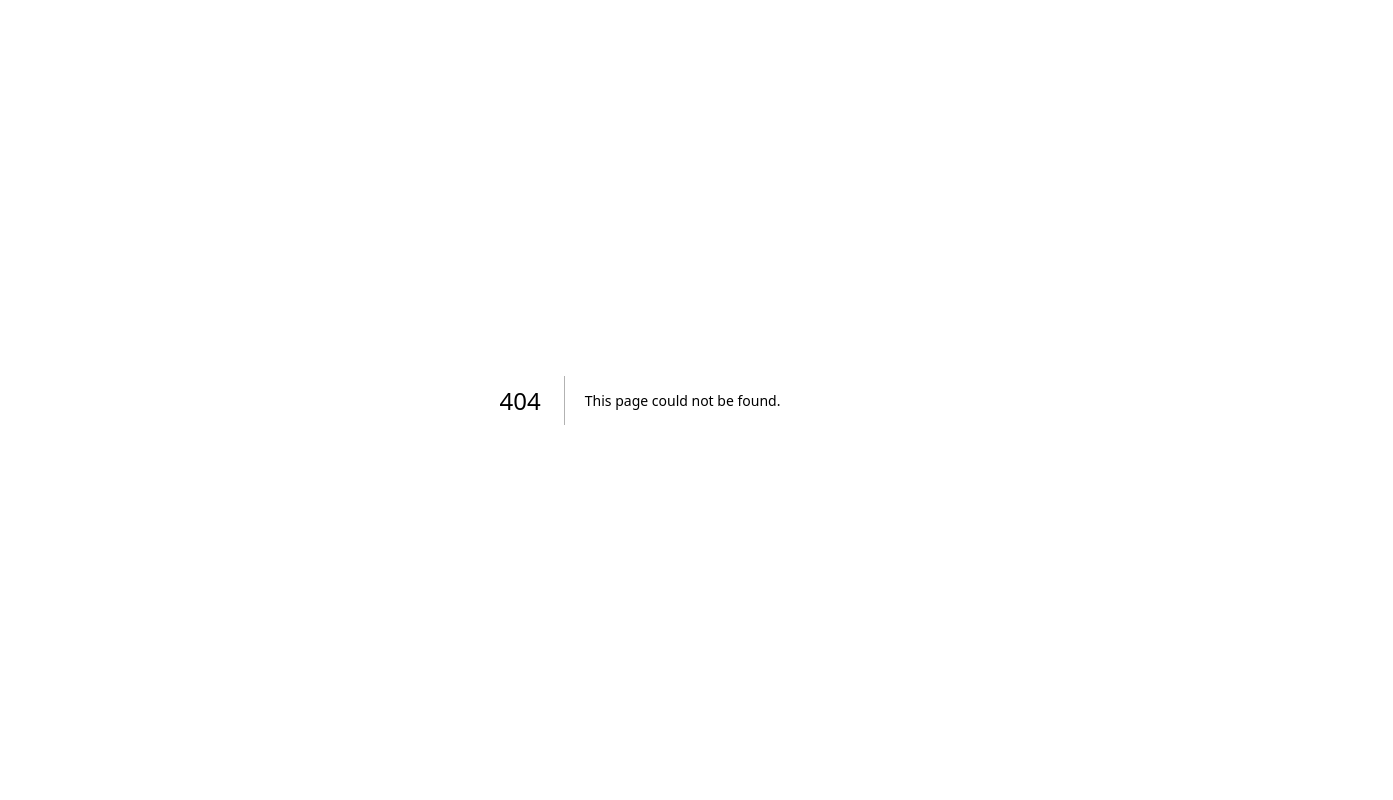
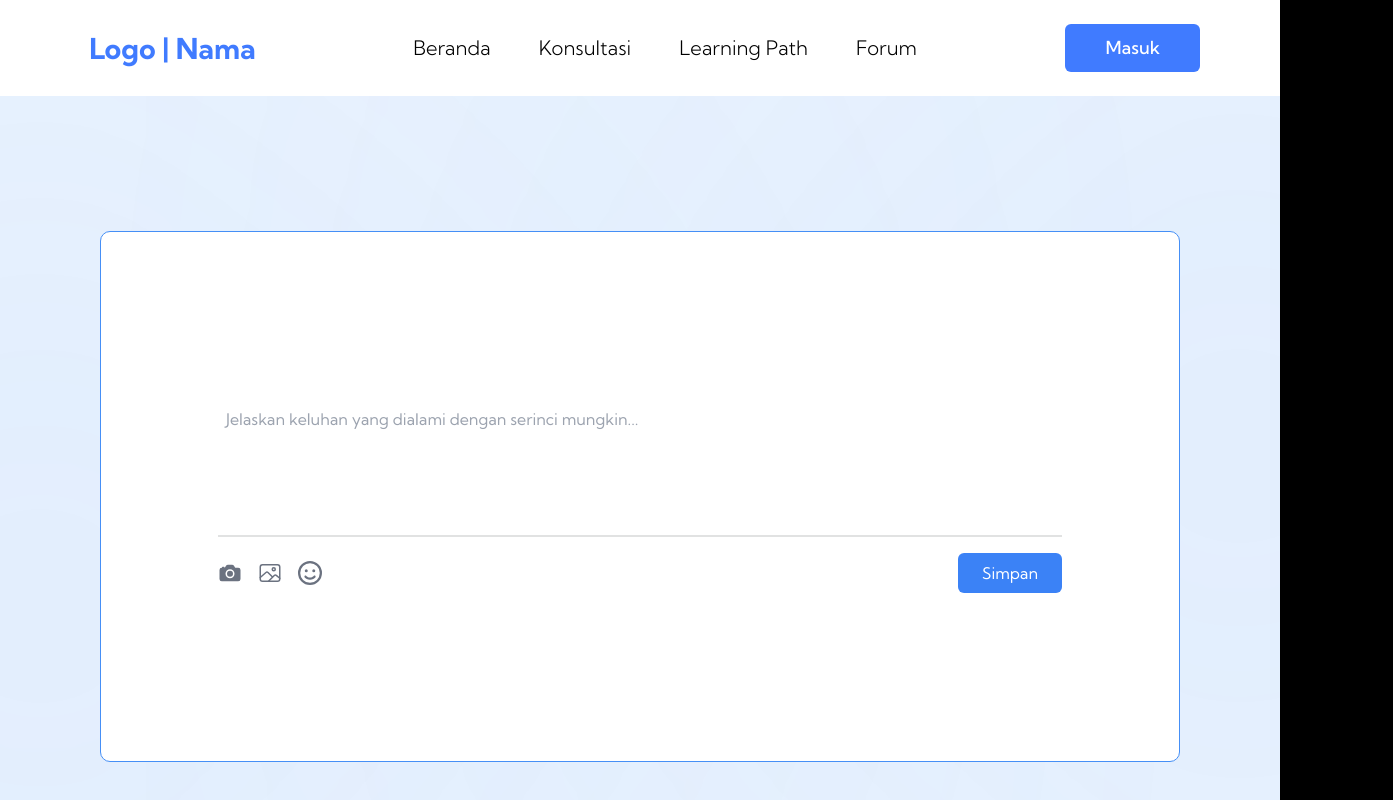
Before and after one commit to Augista/FEgenicsTeam3, a Next.js app: page /konsultasi/keluhan in a window 1280 px wide. Before the commit this address had no page. Shown: the top 800 px of the page, 1393 px wide, since content can reach past the window. Built offline with nearby package versions, Linux system fonts and the light colour scheme.

Commit message:
feat: add keluhan page and fix navbar position

```diff
--- a/package.json
+++ b/package.json
@@ -11,6 +11,7 @@
   },
   "dependencies": {
     "@headlessui/react": "^2.2.0",
+    "axios": "^1.7.7",
     "clsx": "^2.1.1",
     "moment": "^2.30.1",
     "next": "14.2.15",
--- a/src/app/konsultasi/container/doctor-card.tsx
+++ b/src/app/konsultasi/container/doctor-card.tsx
@@ -36,9 +36,6 @@ function DoctorCard({
       </Typography>
       <div className="flex flex-col gap-2 mt-2">
         <Button href="" size="medium" className="w-[330px]">
-          Konsultasi Sekarang
-        </Button>
-        <Button href="" size="medium" className="w-[330px]">
           Buat Jadwal
         </Button>
       </div>
--- /dev/null
+++ b/src/app/konsultasi/keluhan/container/keluhan-page.tsx
@@ -0,0 +1,42 @@
+import Typography from "@/components/Typography";
+import Button from "@/components/button/button";
+import NextImage from "@/components/NextImage";
+import { IoCamera } from "react-icons/io5";
+import { IoImageOutline } from "react-icons/io5";
+import { FaRegFaceSmile } from "react-icons/fa6";
+
+export default function Keluhan() {
+    return (
+        <section className="w-full h-full">
+            <section className="w-full h-screen relative flex items-center justify-center bg-light px-[100px]">
+                <div className="w-[306px] h-[324px] bg-[#458ff6] rounded-full mr-[-1200px] mt-[-100px] blur-[400px] absolute"></div>
+                <div className="w-[306px] h-[324px] bg-[#458ff6] rounded-full ml-[-1200px] mt-[220px] blur-[400px]  absolute"></div>
+                <div className="w-[1206px] h-[531px] px-[117px] py-[100px] bg-white rounded-[10px] border border-normal z-10 flex flex-col items-end justify-center">
+                    <textarea
+                        className="w-full p-2 text-gray-600 outline-none resize-none"
+                        placeholder="Jelaskan keluhan yang dialami dengan serinci mungkin..."
+                        rows={5}
+                    />
+                    <div className="h-[0px] border border-[#9d9f9f]/30 w-full"></div>
+                    <div className="flex justify-between items-center mt-4 w-full">
+                        <div className="flex gap-4">
+                            <button className="text-gray-500 hover:text-gray-700">
+                            <IoCamera className="w-6 h-6" />
+                            </button>
+                            <button className="text-gray-500 hover:text-gray-700">
+                            <IoImageOutline className="w-6 h-6" />
+                            </button>
+                            <button className="text-gray-500 hover:text-gray-700">
+                            <FaRegFaceSmile className="w-6 h-6" />
+                            </button>
+                        </div>
+
+                        <button className="bg-blue-500 text-white px-6 py-2 rounded-md hover:bg-blue-600">
+                            Simpan
+                        </button>
+                    </div>
+                </div>
+            </section>
+        </section>
+    );
+}
--- /dev/null
+++ b/src/app/konsultasi/keluhan/page.tsx
@@ -0,0 +1,13 @@
+import Navbar from "@/components/Navbar";
+import Keluhan from "./container/keluhan-page";
+import Footer from "@/components/Footer";
+
+export default function KeluhanPage() {
+  return(
+    <>
+      <Navbar />
+      <Keluhan />
+      <Footer />
+    </>
+  );
+}
--- a/src/components/Navbar.tsx
+++ b/src/components/Navbar.tsx
@@ -29,7 +29,7 @@ export default function Navbar({ className = "" }) {
 
     const links = [
         { href: "/", text: "Beranda" },
-        { href: "/contact", text: "Konsultasi" },
+        { href: "/konsultasi", text: "Konsultasi" },
         { href: "/learning", text: "Learning Path" },
         { href: "/forum", text: "Forum" },
     ];
@@ -49,7 +49,7 @@ export default function Navbar({ className = "" }) {
     return (
         <>
             <nav
-                className={`flex items-center fixed top-0 left-0 w-full z-50 justify-between py-6 px-6 sm:px-20 bg-white ${className}`}
+                className={`flex items-center sticky top-0 left-0 w-full z-50 justify-between py-6 px-6 sm:px-20 bg-white ${className}`}
             >
                 {/* Logo */}
                 <Link href="/" className="flex items-center scale-75 lg:scale-90">
```
Also changed, not shown: 1 other file (tests, documents, lock files or other folders).
